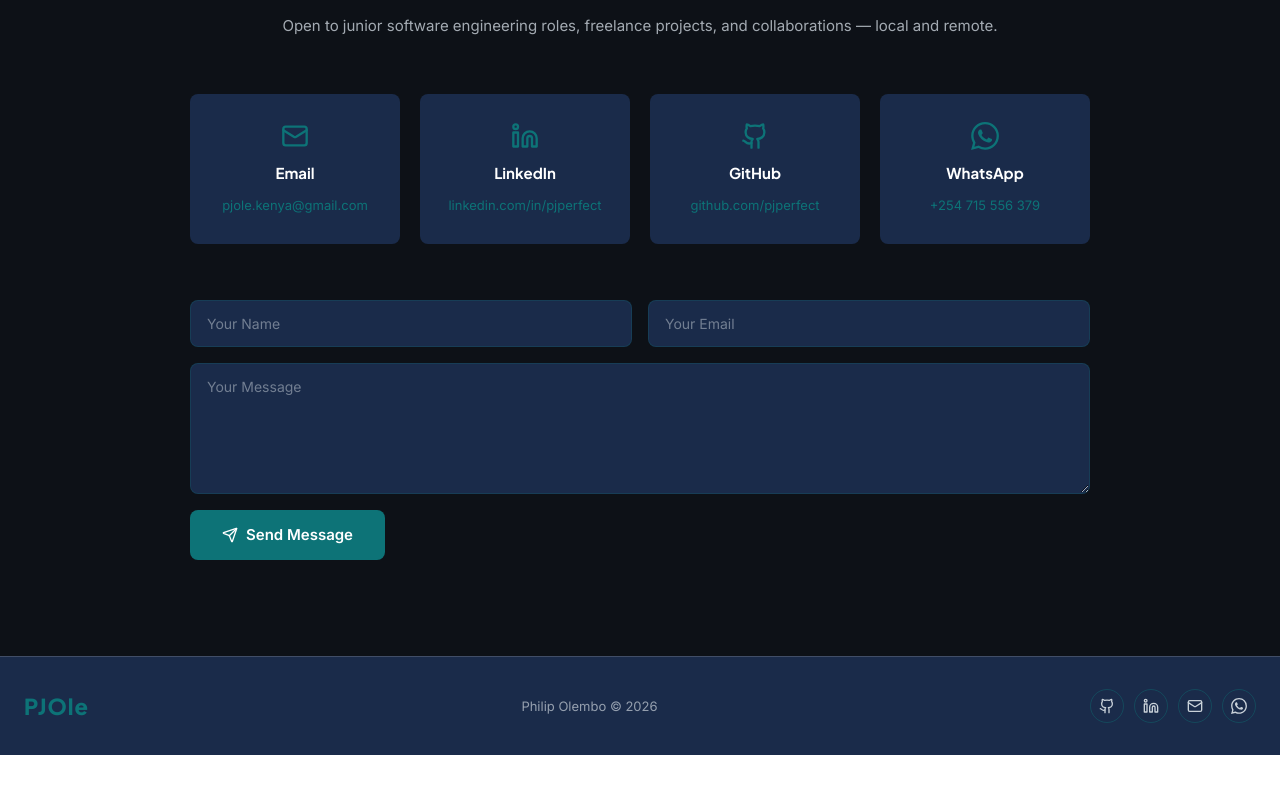
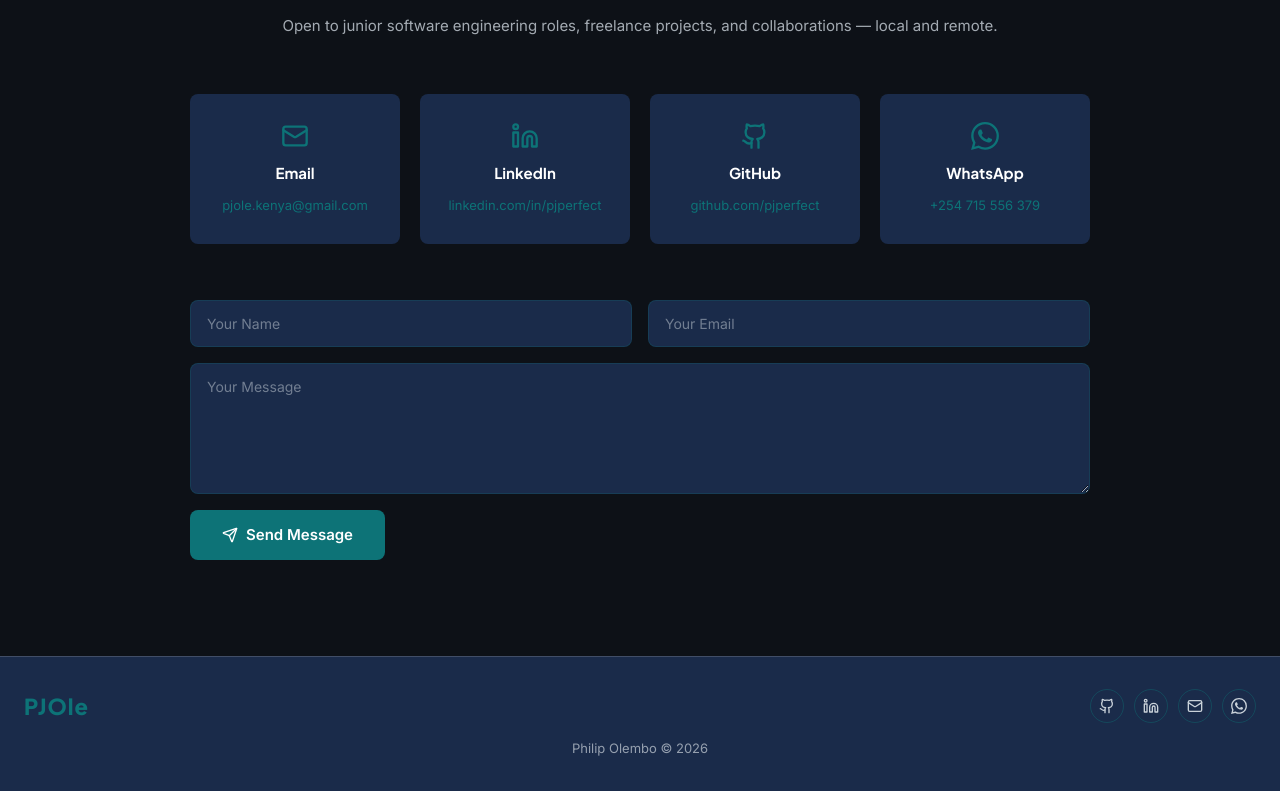
Before and after one commit to pjperfect/portfolio, a React (Vite) app: page / in a window 1280 px wide. Shown: the part 7049-7840 px from the top of the page. Before the commit the page ends 7804 px from the top, so only its background shows below. Built offline with nearby package versions, Linux system fonts and the light colour scheme.

Commit message:
fix: footer layout — socials beside PJOle, copyright centered below

```diff
--- a/src/app/components/Footer.tsx
+++ b/src/app/components/Footer.tsx
@@ -9,53 +9,7 @@ function WhatsAppIcon({ size = 16 }: { size?: number }) {
 }
 
 export function Footer() {
-  return (
-    <footer
-      style={{
-        backgroundColor: '#1A2B4A',
-        borderTop: '1px solid rgba(221,221,221,0.2)',
-        padding: '32px 24px',
-      }}
-    >
-      <div
-        style={{
-          maxWidth: 1280,
-          margin: '0 auto',
-          display: 'flex',
-          alignItems: 'center',
-          justifyContent: 'space-between',
-          flexWrap: 'wrap',
-          gap: 20,
-        }}
-      >
-        <button
-          onClick={() => window.scrollTo({ top: 0, behavior: 'smooth' })}
-          style={{
-            fontFamily: "'Plus Jakarta Sans', sans-serif",
-            fontWeight: 800,
-            fontSize: 22,
-            color: '#0D7377',
-            background: 'none',
-            border: 'none',
-            cursor: 'pointer',
-            letterSpacing: 1,
-          }}
-        >
-          PJOle
-        </button>
-        <p
-          style={{
-            fontFamily: "'Inter', sans-serif",
-            color: '#C9D1D9',
-            fontSize: 13,
-            opacity: 0.7,
-          }}
-          className="footer-copy"
-        >
-          Philip Olembo © 2026
-        </p>
-        <div style={{ display: 'flex', gap: 10 }}>
-          {[
+  const socials = [
     {
       icon: <Github size={16} />,
       href: 'https://github.com/pjperfect',
@@ -76,7 +30,46 @@ export function Footer() {
       href: 'https://wa.me/254715556379',
       label: 'WhatsApp',
     },
-          ].map(({ icon, href, label }) => (
+  ];
+
+  return (
+    <footer
+      style={{
+        backgroundColor: '#1A2B4A',
+        borderTop: '1px solid rgba(221,221,221,0.2)',
+        padding: '32px 24px',
+      }}
+    >
+      <div style={{ maxWidth: 1280, margin: '0 auto' }}>
+        {/* Top row: PJOle + socials */}
+        <div
+          style={{
+            display: 'flex',
+            alignItems: 'center',
+            justifyContent: 'space-between',
+            flexWrap: 'wrap',
+            gap: 16,
+            marginBottom: 16,
+          }}
+          className="footer-top"
+        >
+          <button
+            onClick={() => window.scrollTo({ top: 0, behavior: 'smooth' })}
+            style={{
+              fontFamily: "'Plus Jakarta Sans', sans-serif",
+              fontWeight: 800,
+              fontSize: 22,
+              color: '#0D7377',
+              background: 'none',
+              border: 'none',
+              cursor: 'pointer',
+              letterSpacing: 1,
+            }}
+          >
+            PJOle
+          </button>
+          <div style={{ display: 'flex', gap: 10 }}>
+            {socials.map(({ icon, href, label }) => (
               <a
                 key={label}
                 href={href}
@@ -96,14 +89,16 @@ export function Footer() {
                 onMouseEnter={(e) => {
                   (e.currentTarget as HTMLAnchorElement).style.borderColor =
                     '#0D7377';
-                (e.currentTarget as HTMLAnchorElement).style.color = '#0D7377';
+                  (e.currentTarget as HTMLAnchorElement).style.color =
+                    '#0D7377';
                   (e.currentTarget as HTMLAnchorElement).style.backgroundColor =
                     'rgba(13,115,119,0.1)';
                 }}
                 onMouseLeave={(e) => {
                   (e.currentTarget as HTMLAnchorElement).style.borderColor =
                     'rgba(13,115,119,0.4)';
-                (e.currentTarget as HTMLAnchorElement).style.color = '#C9D1D9';
+                  (e.currentTarget as HTMLAnchorElement).style.color =
+                    '#C9D1D9';
                   (e.currentTarget as HTMLAnchorElement).style.backgroundColor =
                     'transparent';
                 }}
@@ -113,11 +108,20 @@ export function Footer() {
             ))}
           </div>
         </div>
-      <style>{`
-        @media (max-width: 767px) {
-          .footer-copy { width: 100%; text-align: center; }
-        }
-      `}</style>
+        {/* Bottom row: copyright centered */}
+        <p
+          style={{
+            fontFamily: "'Inter', sans-serif",
+            color: '#C9D1D9',
+            fontSize: 13,
+            opacity: 0.7,
+            textAlign: 'center',
+            margin: 0,
+          }}
+        >
+          Philip Olembo © 2026
+        </p>
+      </div>
     </footer>
   );
 }
```
Lines whose indentation alone changed are shown as unchanged.
